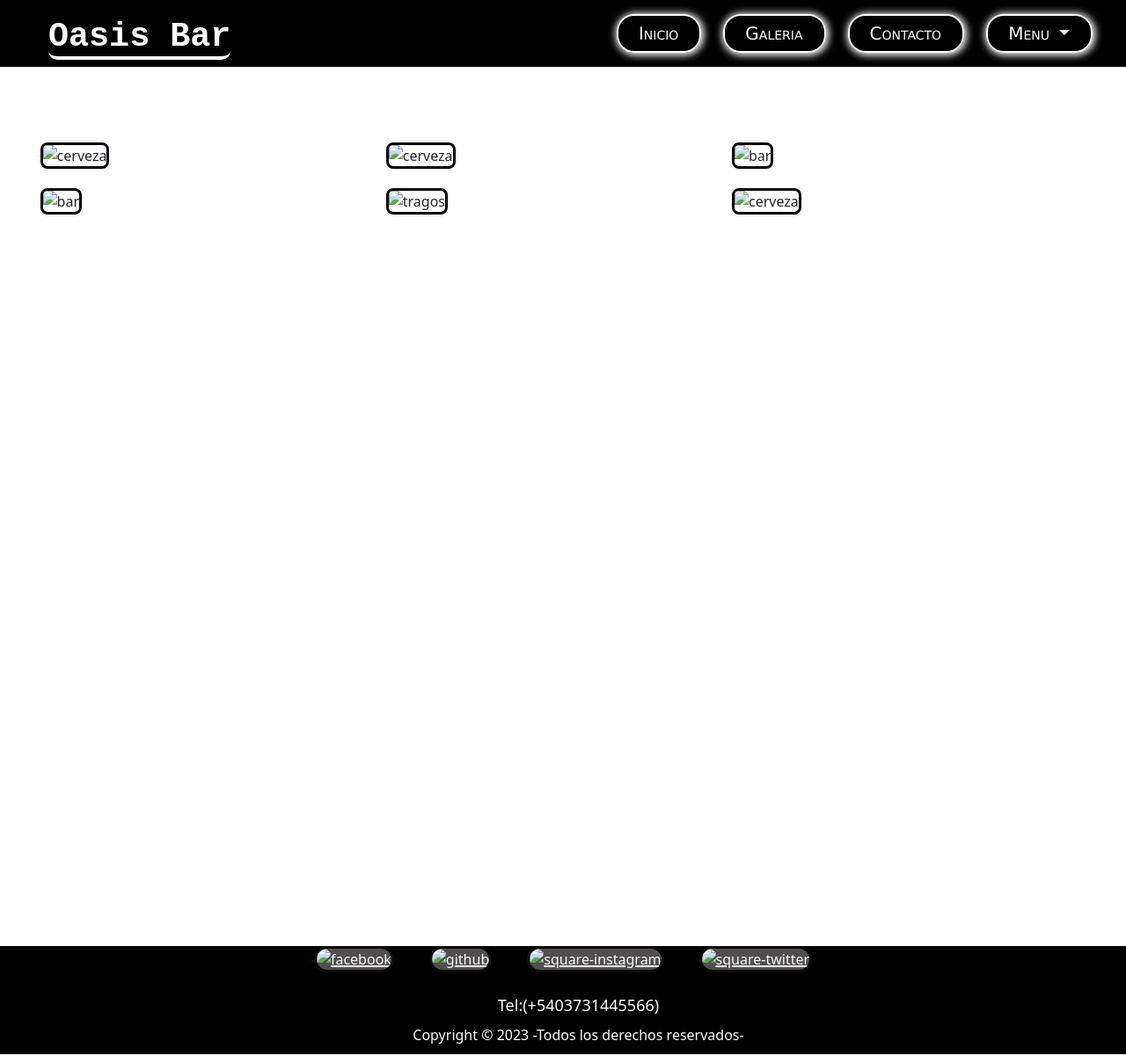
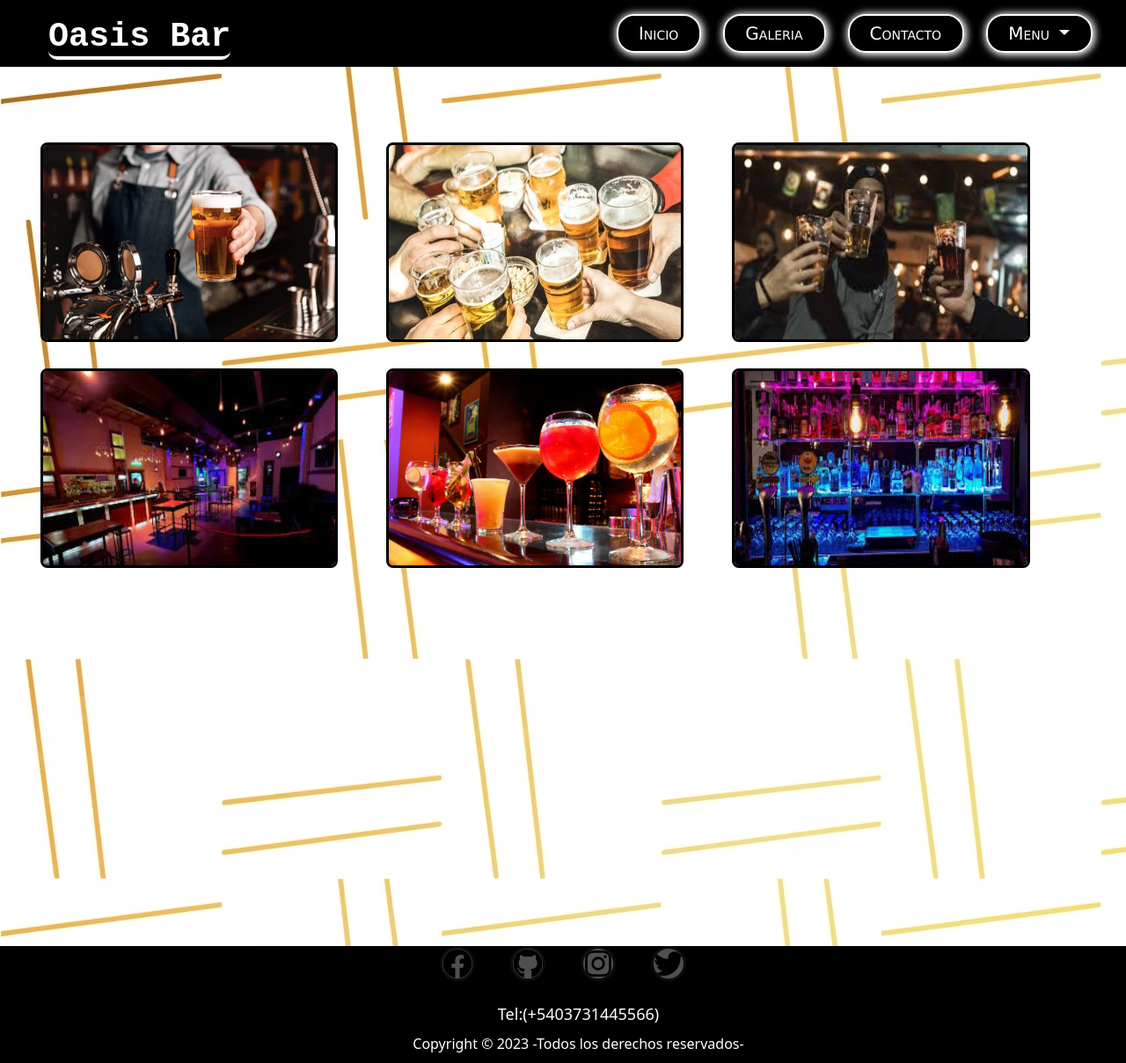
Before and after one commit to DarienMS/Coder-Web, a plain HTML site: page pages/galeria.html in a window 1280 px wide. Shown: the whole page at 88% size. Drawn offline with nearby package versions, Linux system fonts and the light colour scheme.

Commit message:
Actualizacion (SASS+Animaciones)

```diff
--- a/SCSS/style.scss
+++ b/SCSS/style.scss
@@ -30,7 +30,7 @@ body{
     display: flex;
     min-height: 100vh;
     flex-direction: column;
-    background-image:url(./assets/image/fondo2.jpg);
+    background-image:url(../assets/image/fondo2.jpg);
     background-attachment: fixed;
 }
 .main-index{
--- a/pages/galeria.html
+++ b/pages/galeria.html
@@ -50,22 +50,22 @@
     <main class="main-galeria">
     <section>
       <article class="galeria-img">
-          <div class="galeria-img-1"><img src="./assets/image/cerveza.jpg" alt="cerveza"></div>
-          <div class="galeria-img-2"><img src="./assets/image/cerveza-2.jpg" alt="cerveza"></div>
-          <div class="galeria-img-3"><img src="./assets/image/cerveza-3.jpg" alt="bar"></div>
-          <div class="galeria-img-4"><img src="./assets/image/bar-2.jpg" alt="bar"></div>
-          <div class="galeria-img-5"><img src="./assets/image/tragos.jpg" alt="tragos"></div>
-          <div class="galeria-img-6"><img src="./assets/image/bar-3.jpg" alt="cerveza"></div>
+          <div class="galeria-img-1"><img src="../assets/image/cerveza.jpg" alt="cerveza"></div>
+          <div class="galeria-img-2"><img src="../assets/image/cerveza-2.jpg" alt="cerveza"></div>
+          <div class="galeria-img-3"><img src="../assets/image/cerveza-3.jpg" alt="bar"></div>
+          <div class="galeria-img-4"><img src="../assets/image/bar-2.jpg" alt="bar"></div>
+          <div class="galeria-img-5"><img src="../assets/image/tragos.jpg" alt="tragos"></div>
+          <div class="galeria-img-6"><img src="../assets/image/bar-3.jpg" alt="cerveza"></div>
       </article>
     </section>
 </main>
     <footer>
         <div>
             <ul class="foot">
-                    <li data-aos="fade-right" data-aos-duration="1200"><a target="_blank" href="https://es-la.facebook.com/"><button  ><img src="./assets/icon/facebook.svg" alt="facebook"></button></a></li>
-                    <li data-aos="fade-right" data-aos-duration="700"><a target="_blank" href="https://github.com/"><button ><img src="./assets/icon/github.svg" alt="github"></button></a></li>
-                    <li data-aos="fade-right" data-aos-duration="500"><a target="_blank" href="https://www.instagram.com/"><button ><img src="./assets/icon/instagram.svg" alt="square-instagram"></button></a></li>
-                    <li data-aos="fade-right"><a target="_blank" href="https://twitter.com/?lang=es"><button ><img src="./assets/icon/twitter (1).svg" alt="square-twitter"></button></a></li>
+                    <li data-aos="fade-right" data-aos-duration="1200"><a target="_blank" href="https://es-la.facebook.com/"><button  ><img src="../assets/icon/facebook.svg" alt="facebook"></button></a></li>
+                    <li data-aos="fade-right" data-aos-duration="700"><a target="_blank" href="https://github.com/"><button ><img src="../assets/icon/github.svg" alt="github"></button></a></li>
+                    <li data-aos="fade-right" data-aos-duration="500"><a target="_blank" href="https://www.instagram.com/"><button ><img src="../assets/icon/instagram.svg" alt="square-instagram"></button></a></li>
+                    <li data-aos="fade-right"><a target="_blank" href="https://twitter.com/?lang=es"><button ><img src="../assets/icon/twitter (1).svg" alt="square-twitter"></button></a></li>
         </ul>
         <p class="tel">Tel:(+5403731445566)</p><p class="copyright">Copyright © 2023 -Todos los derechos reservados-</p>
         </div>
```
Also changed, not shown: index.html (+1 -1 lines), pages/contacto.html (+4 -4 lines), pages/platos.html (+4 -4 lines), pages/tragos.html (+4 -4 lines), CSS/style.css.
